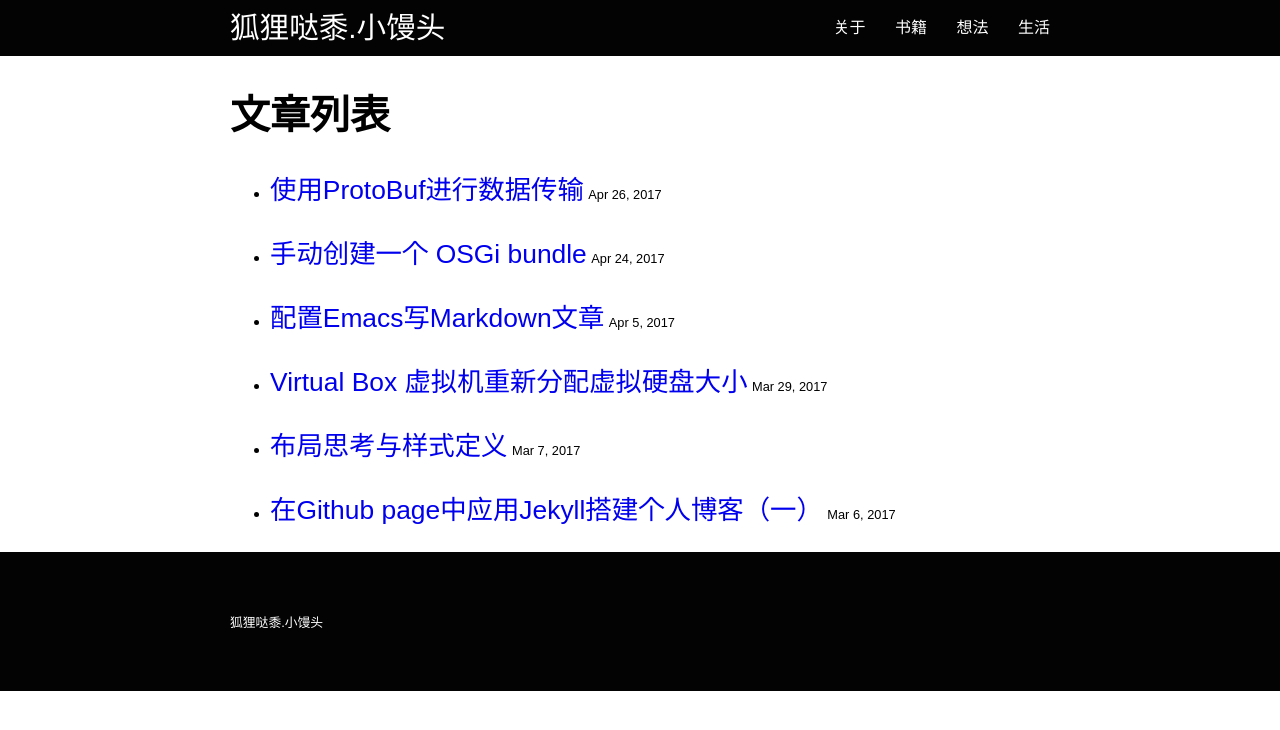
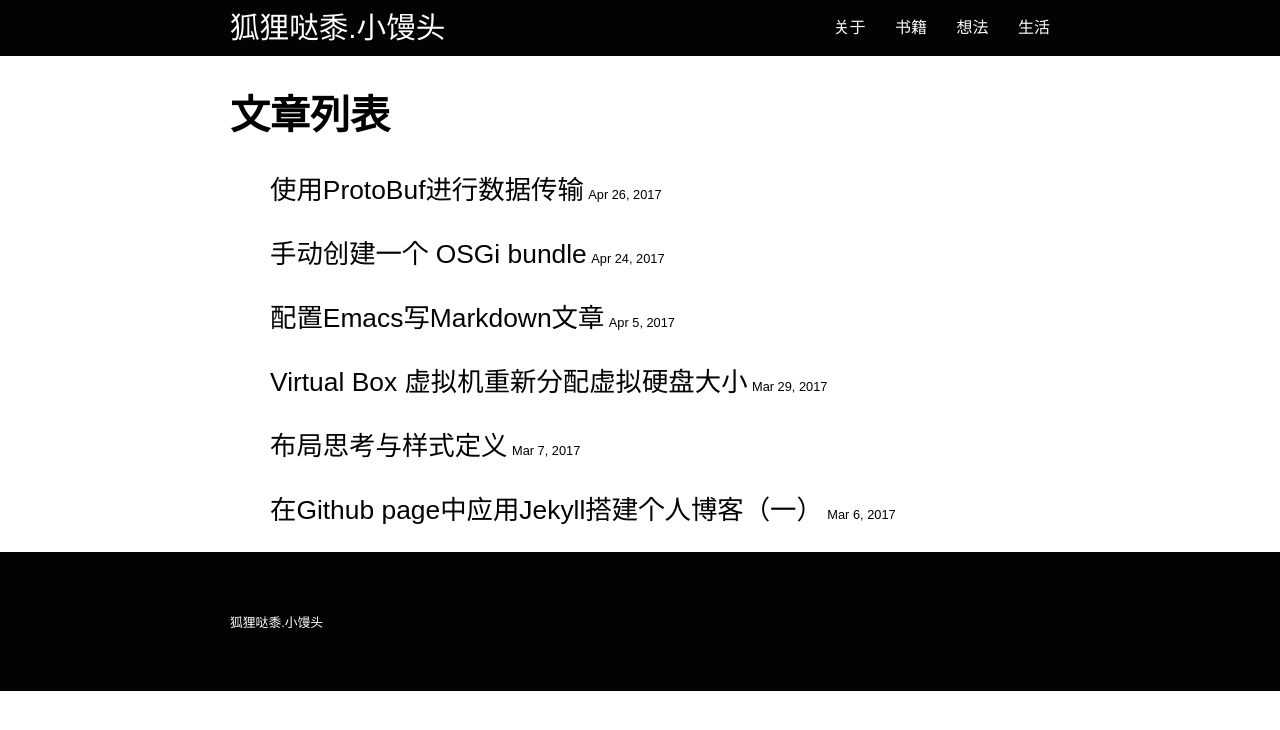
Before and after one commit to tjian123/tjian123.github.io, a Jekyll site: the page built from index.html, in a window 1280 px wide. Shown: the top 730 px of the page. Built offline with Jekyll 4.4.1, drawn with Linux system fonts in a browser that asks for light colours.

Commit message:
update footer

```diff
--- a/_sass/layout/_default.scss
+++ b/_sass/layout/_default.scss
@@ -63,6 +63,7 @@
             font-size: $font-size--m;
         }
         li {
+            list-style: none;
             &:not(last-child) {
                 margin-bottom: $spacing--l;
             }
@@ -85,7 +86,6 @@
     padding-bottom: $padding--s;
 
     .site-title {
-        text-align: middle;
         font-size: $font-size--xxs;
     }
 }
--- a/_sass/theme/_default.scss
+++ b/_sass/theme/_default.scss
@@ -22,6 +22,15 @@ $nav_frontend_color: $inverseBrandColor;
 		}
 	}
 
+	.post-nav {
+		.post-list {
+
+			.post-item {
+				color: $nav_background_color;
+			}
+		}
+	}
+
 	.site-footer {
 		background-color: $nav_background_color;
 	}
```
